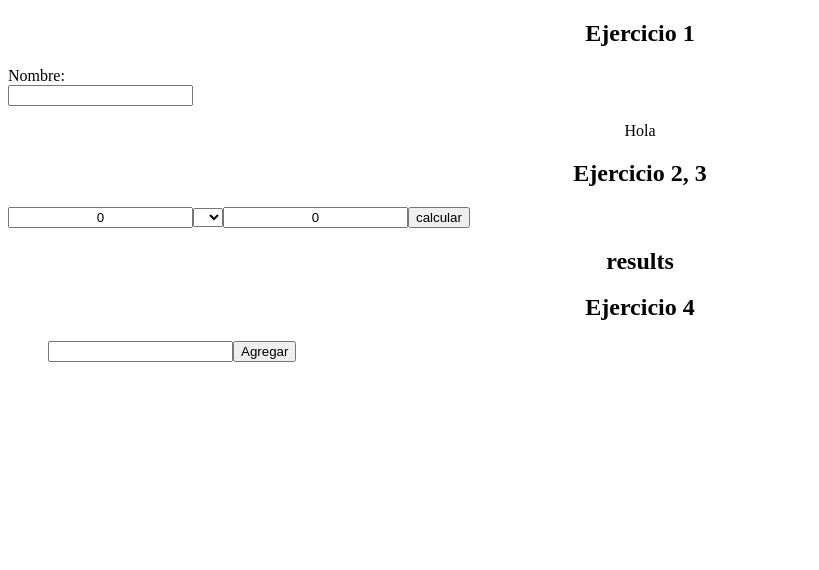
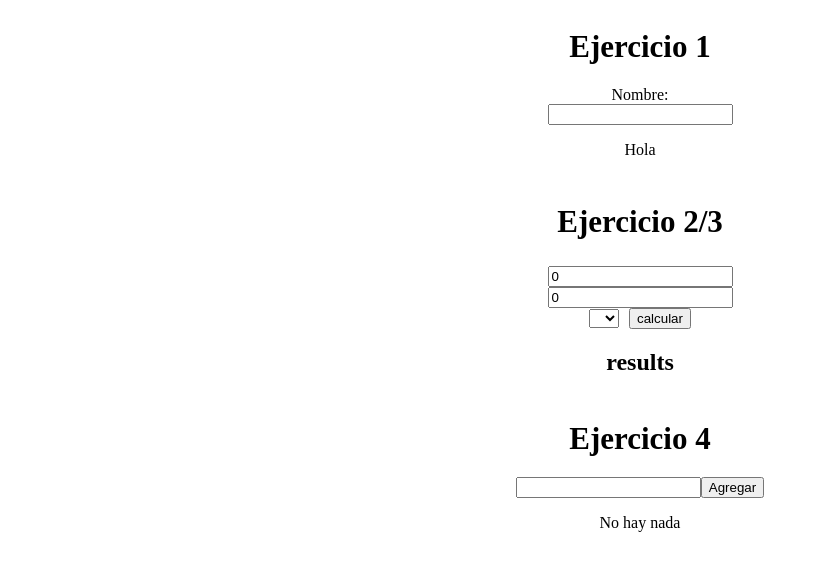
Before and after one commit to Lu-lol/vue-base-app, a Vue app: page / in a window 1280 px wide. Shown: the top 570 px of the page, without its empty margins (0-819 px from the left). Built offline with nearby package versions, Linux system fonts and the light colour scheme.

Commit message:
some stlyte :))))))))))

```diff
--- a/src/App.vue
+++ b/src/App.vue
@@ -1,10 +1,7 @@
 <template>
   <div id="app">
-    <h2 class="ej">Ejercicio 1</h2>
     <ejercicio-1 />
-    <h2 class="ej">Ejercicio 2, 3</h2>
     <ejercicio-2 />
-    <h2 class="ej">Ejercicio 4</h2>
     <ejercicio-4/>
   </div>
 </template>
@@ -26,7 +23,7 @@ export default {
 </script>
 
 <style>
-.ej {
-  text-align: center;
-}
+  h1{
+    font-size: 31px;
+  }
 </style>
--- a/src/components/Ejercicio2.vue
+++ b/src/components/Ejercicio2.vue
@@ -1,15 +1,16 @@
 <template>
-    <section>
-        <input class="num1" type="text" v-model="num1">
-        <select v-model="operand" >
+    <section class="container">
+        <h1>Ejercicio 2/3</h1>
+        <input class="num1" type="text" v-model="num1"> <br>
+        <input class="num2" type="text" v-model="num2"> <br>
+        <select v-model="operand" class="op">
             <option value="+"> + </option>
             <option value="-"> - </option>
             <option value="*"> * </option>
             <option value="/"> / </option>
         </select>
-        <input class="num2" type="text" v-model="num2">
         <button @click="calc">calcular</button>
-        <h1 v-if="err != ''">{{err}}</h1>
+        <h2 v-if="err != ''">{{err}}</h2>
         <h2 class="result">{{results}}</h2>
     </section>
 </template>
@@ -53,8 +54,17 @@ export default {
         },
     };
 </script>
+
 <style>
-.result, .num1, .num2 {
-    text-align: center;
-}
+    .container{
+        text-align:center;
+        margin: 0;
+        padding: 0;
+        display: inline-block;
+        overflow: hidden;
+        width: 100%;
+    }
+    .op {
+        margin-right: 10px;
+    }
 </style>
--- a/src/components/ejercicio1.vue
+++ b/src/components/ejercicio1.vue
@@ -1,5 +1,6 @@
 <template>
-<div>
+<div class="container">
+    <h1>Ejercicio 1</h1>
     <label>Nombre: </label><br>
     <input class="n" v-model="nombre">
     <p class="h" >Hola {{nombre}}</p>
@@ -15,8 +16,14 @@ export default {
     }
 }
 </script>
+
 <style>
-.n, .h{
-    text-align: center;
-}
+    .container{
+        text-align:center;
+        margin: 0;
+        padding: 0;
+        display: inline-block;
+        overflow: hidden;
+        width: 100%;
+    }
 </style>
--- a/src/components/ejercicio4.vue
+++ b/src/components/ejercicio4.vue
@@ -13,11 +13,28 @@ export default {
 }
 </script>
 <template>
-    <div>
-        <ul>
+    <div class="container">
+        <h1>Ejercicio 4</h1>
+        <ul class="dot">
             <input type="text" v-model="text">
             <button @click="add()">Agregar</button>
             <li v-for="text in list" v-bind:key="text.id">{{text}}</li>
+            <p v-if="list.length==0">No hay nada</p>
         </ul>
     </div>
 </template>
+
+<style>
+    .dot{
+        list-style-type: none;
+        padding: 0;
+    }
+    .container{
+        text-align:center;
+        margin: 0;
+        padding: 0;
+        display: inline-block;
+        overflow: hidden;
+        width: 100%;
+    }
+</style>
```
